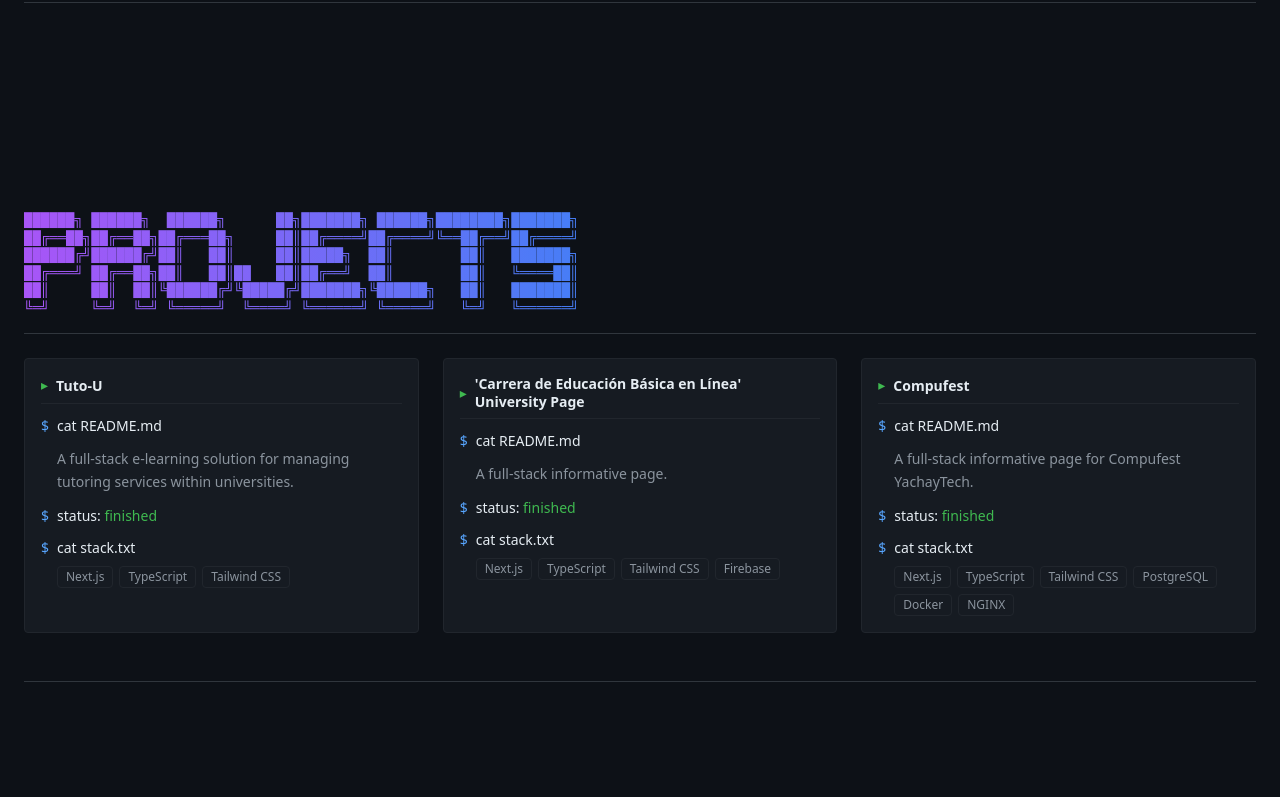
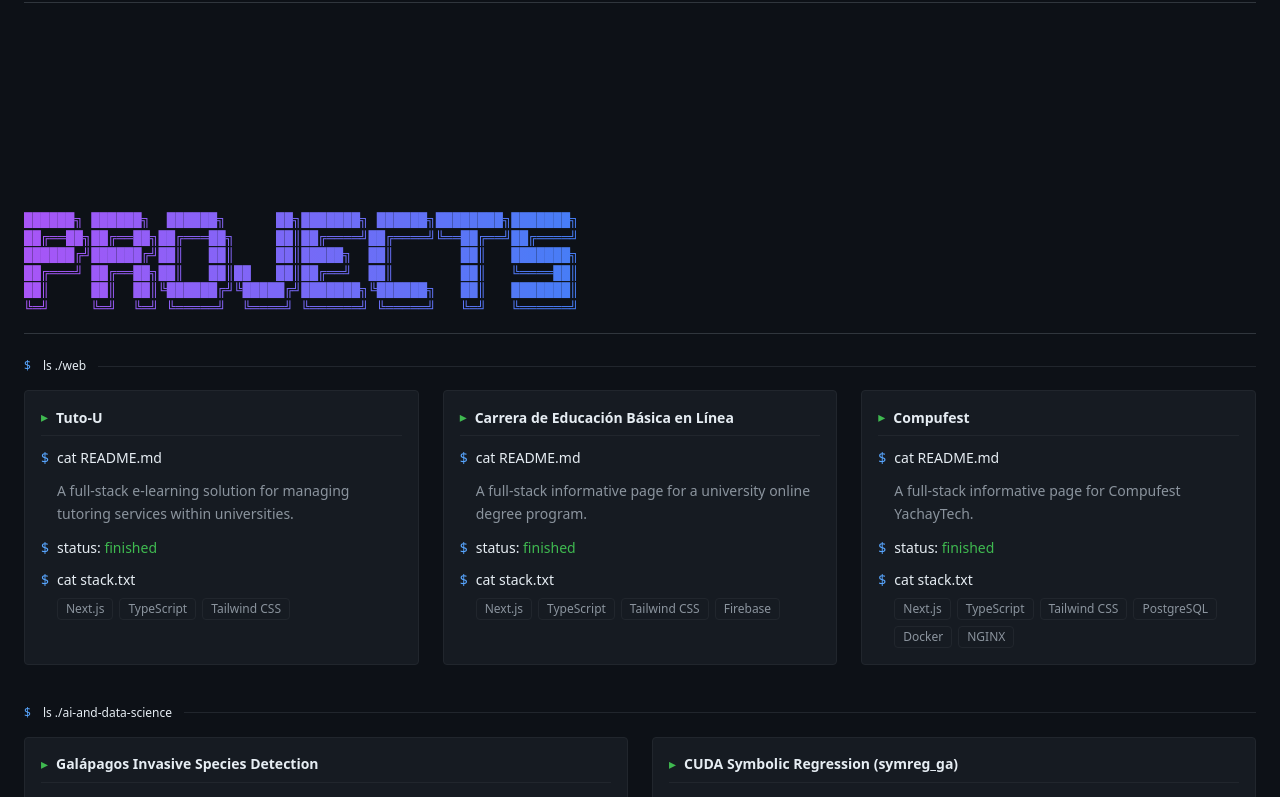
Before and after one commit to arielpincayy/myportfolio, a Next.js app: page / in a window 1280 px wide. Shown: the part 2000-2797 px from the top of the page. Built offline with nearby package versions, Linux system fonts and the light colour scheme.

Commit message:
add projects

```diff
--- a/components/projectsSection.tsx
+++ b/components/projectsSection.tsx
@@ -2,7 +2,7 @@
 import { ExternalLink } from "lucide-react";
 import { ProjectsSectionAsciiArt } from "./ascii_arts";
 
-const PROJECTS = [
+const WEB_PROJECTS = [
   {
     title: "Tuto-U",
     description: "A full-stack e-learning solution for managing tutoring services within universities.",
@@ -11,8 +11,8 @@
     state: true,
   },
   {
-    title: "'Carrera de Educación Básica en Línea' University Page",
-    description: "A full-stack informative page.",
+    title: "Carrera de Educación Básica en Línea",
+    description: "A full-stack informative page for a university online degree program.",
     tags: ["Next.js", "TypeScript", "Tailwind CSS", "Firebase"],
     link: "https://ei-unemi-dvv9evzlv-arielpincays-projects.vercel.app/",
     state: true,
@@ -22,6 +22,44 @@
     description: "A full-stack informative page for Compufest YachayTech.",
     tags: ["Next.js", "TypeScript", "Tailwind CSS", "PostgreSQL", "Docker", "NGINX"],
     link: "https://compufest.yachaytech.edu.ec/",
+    state: true,
+  },
+];
+
+const AI_PROJECTS = [
+  {
+    title: "Galápagos Invasive Species Detection",
+    description: "Three-stage pipeline for real-time detection of invasive vertebrate species on Raspberry Pi 4. Combines YOLOv11n detection, NSGA-II pre-processing optimization, and neural architecture search.",
+    tags: ["Python", "YOLOv11", "NSGA-II", "PyTorch", "OpenCV", "Raspberry Pi"],
+    link: "https://github.com/arielpincayy/galapagos_iwild",
+    state: true,
+  },
+  {
+    title: "CUDA Symbolic Regression (symreg_ga)",
+    description: "GPU-accelerated genetic programming system for symbolic regression using NVIDIA CUDA. Evolves mathematical expression trees with a scikit-learn style Python API.",
+    tags: ["CUDA", "C++", "Python", "Genetic Algorithms", "GPU"],
+    link: "https://github.com/arielpincayy/symreg_ga",
+    state: true,
+  },
+  {
+    title: "AntiFakeAgent",
+    description: "Autonomous multi-source fact-checking agent built with LangGraph and NER-powered query generation. Produces structured verdict reports and a RAG-based chat interface.",
+    tags: ["LangGraph", "LangChain", "OpenAI", "RAG", "NER", "Streamlit"],
+    link: "https://github.com/arielpincayy/antiFakeAgent",
+    state: true,
+  },
+  {
+    title: "Federated Learning — Semi-Decentralized & Centralized",
+    description: "Python implementation of Semi-Decentralized and Centralized Federated Learning for diabetes prediction using MLP. Nodes communicate via raw TCP sockets; leader selection is probabilistic and hardware-weighted via Docker Compose.",
+    tags: ["Python", "Federated Learning", "Docker", "TCP Sockets", "TensorFlow", "MLP"],
+    link: "https://github.com/arielpincayy/fl_semicentralized",
+    state: true,
+  },
+  {
+    title: "LINOS SysAdmin Bot",
+    description: "LLM-powered Linux sysadmin agent that generates bash scripts and answers technical questions. Uses LangGraph multi-agent orchestration, Ollama as local LLM, and Chroma vector stores for RAG.",
+    tags: ["Python", "LangGraph", "LangChain", "Ollama", "Chroma", "RAG"],
+    link: "https://github.com/arielpincayy/linosBotSysAdmin",
     state: true,
   },
 ];
@@ -37,14 +75,12 @@
     <Link href={link} target="_blank" rel="noopener noreferrer" className="block group">
       <div className="rounded border border-term-border bg-term-card p-4 text-xs md:text-sm h-full transition-colors duration-150 hover:border-term-border-subtle">
 
-        {/* Card header */}
         <div className="flex items-center gap-2 mb-3 pb-2 border-b border-term-border">
           <span className="text-term-green">▸</span>
           <span className="font-bold text-term-text flex-1 leading-tight">{title}</span>
           <ExternalLink className="h-3 w-3 text-term-muted opacity-0 group-hover:opacity-100 transition-opacity flex-shrink-0" />
         </div>
 
-        {/* Simulated prompt */}
         <div className="flex gap-2 mb-3">
           <span className="text-term-blue flex-shrink-0">$</span>
           <span className="text-term-text">cat README.md</span>
@@ -52,7 +88,6 @@
 
         <p className="text-term-muted mb-3 pl-4 leading-relaxed">{description}</p>
 
-        {/* State */}
         <div className="flex gap-2 mb-3">
           <span className="text-term-blue flex-shrink-0">$</span>
           <span className="text-term-text">
@@ -63,17 +98,13 @@
           </span>
         </div>
 
-        {/* Tags */}
         <div className="flex gap-2 mb-2">
           <span className="text-term-blue flex-shrink-0">$</span>
           <span className="text-term-text">cat stack.txt</span>
         </div>
         <div className="flex flex-wrap gap-1.5 pl-4">
           {tags.map((tag) => (
-            <span
-              key={tag}
-              className="text-term-muted border border-term-border px-2 py-0.5 rounded text-xs"
-            >
+            <span key={tag} className="text-term-muted border border-term-border px-2 py-0.5 rounded text-xs">
               {tag}
             </span>
           ))}
@@ -83,19 +114,39 @@
   );
 }
 
+function SectionLabel({ children }: { children: string }) {
+  return (
+    <div className="flex items-center gap-3 mb-4">
+      <span className="text-term-blue text-xs">$</span>
+      <span className="text-term-text text-xs">ls ./{children}</span>
+      <div className="flex-1 border-t border-term-border" />
+    </div>
+  );
+}
+
 export default function ProjectsSection() {
   return (
     <section id="projects" className="w-full py-6 md:py-16 lg:py-24 font-mono">
       <div className="container m-auto px-4 md:px-6">
         <ProjectsSectionAsciiArt />
 
-        <div className="grid w-full grid-cols-1 gap-4 md:gap-6 md:grid-cols-2 lg:grid-cols-3">
-          {PROJECTS.map((project) => (
-            <ProjectCard key={project.title} {...project} />
+        {/* Web projects */}
+        <SectionLabel>web</SectionLabel>
+        <div className="grid w-full grid-cols-1 gap-4 md:gap-6 md:grid-cols-2 lg:grid-cols-3 mb-10">
+          {WEB_PROJECTS.map((p) => (
+            <ProjectCard key={p.title} {...p} />
           ))}
         </div>
 
-        <div className="mt-12 w-full border-t border-term-border-subtle" />
+        {/* AI / Data Science projects */}
+        <SectionLabel>ai-and-data-science</SectionLabel>
+        <div className="grid w-full grid-cols-1 gap-4 md:gap-6 md:grid-cols-2 lg:grid-cols-2 mb-4">
+          {AI_PROJECTS.map((p) => (
+            <ProjectCard key={p.title} {...p} />
+          ))}
+        </div>
+
+        <div className="mt-8 w-full border-t border-term-border-subtle" />
       </div>
     </section>
   );
```
